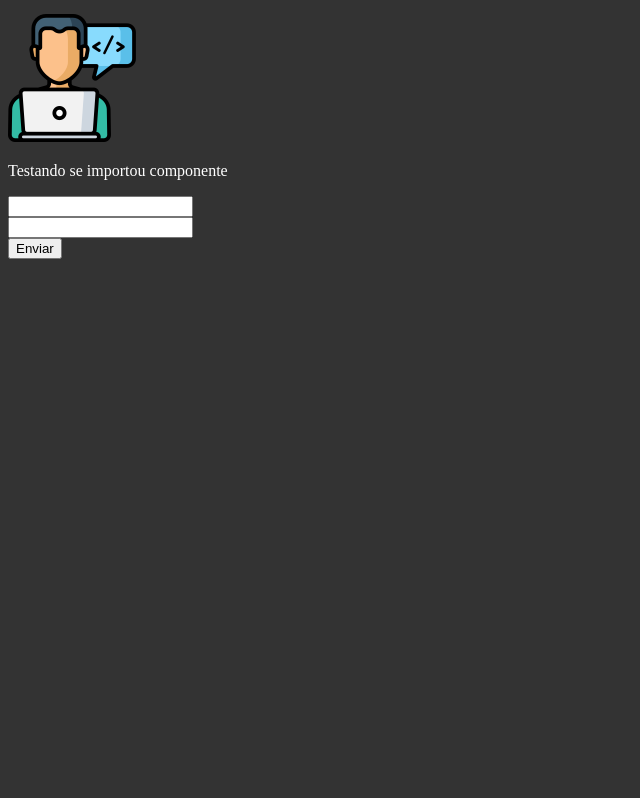
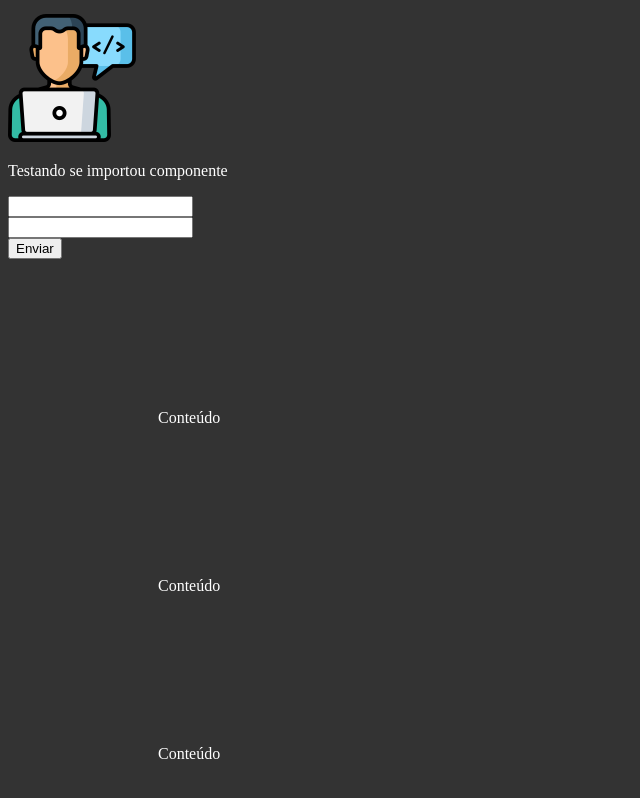
Before and after one commit to arthurisvi/helloWorldVue, a Vue app: page / in a window 1280 px wide. Shown: the part 558-1356 px from the top of the page, without its empty margins (0-640 px from the left). Before the commit the page ends 825 px from the top, so only its background shows below. Built offline with nearby package versions, Linux system fonts and the light colour scheme.

Commit message:
eventos submit e click

```diff
--- a/src/components/Form.vue
+++ b/src/components/Form.vue
@@ -1,16 +1,21 @@
 <template>
     <div>
-    <form action = "">
+    <form action = "" @submit="sendForm($event)">
         <div>
-    <InputText/>
+            <input type = "text" v-model="name">
+    <!--<InputText/> -->
         </div>
-             <div>
-    <InputText/>
+        <div>
+            <input type = "text" v-model="email">
+    <!--<InputText/> -->
         </div>
     <div>
     <Submit/>
     </div>
     </form>
+    <p>Conteúdo</p>
+    <p>Conteúdo</p>
+    <p>Conteúdo</p>
     </div>
 </template>
 
@@ -23,7 +28,31 @@
     components:{
         InputText,
         Submit
+    },
+    data(){
+        return{
+            name: "",
+            email: ""
+        }
+    },
+    methods:{
+        sendForm(e){
+            e.preventDefault();
+            const name = this.name;
+            const email = this.email;
+            console.log("Formulario enviado!")
+            console.log("O nome é: " + name)
+            console.log("O email é: " + email)
+
+            //Ajax  - requisicao async com o servidor - Inserir no banco
+        }
     }
 }
 
 </script>
+
+<style scoped>
+    p{
+        margin: 150px;
+    }
+</style>
```
